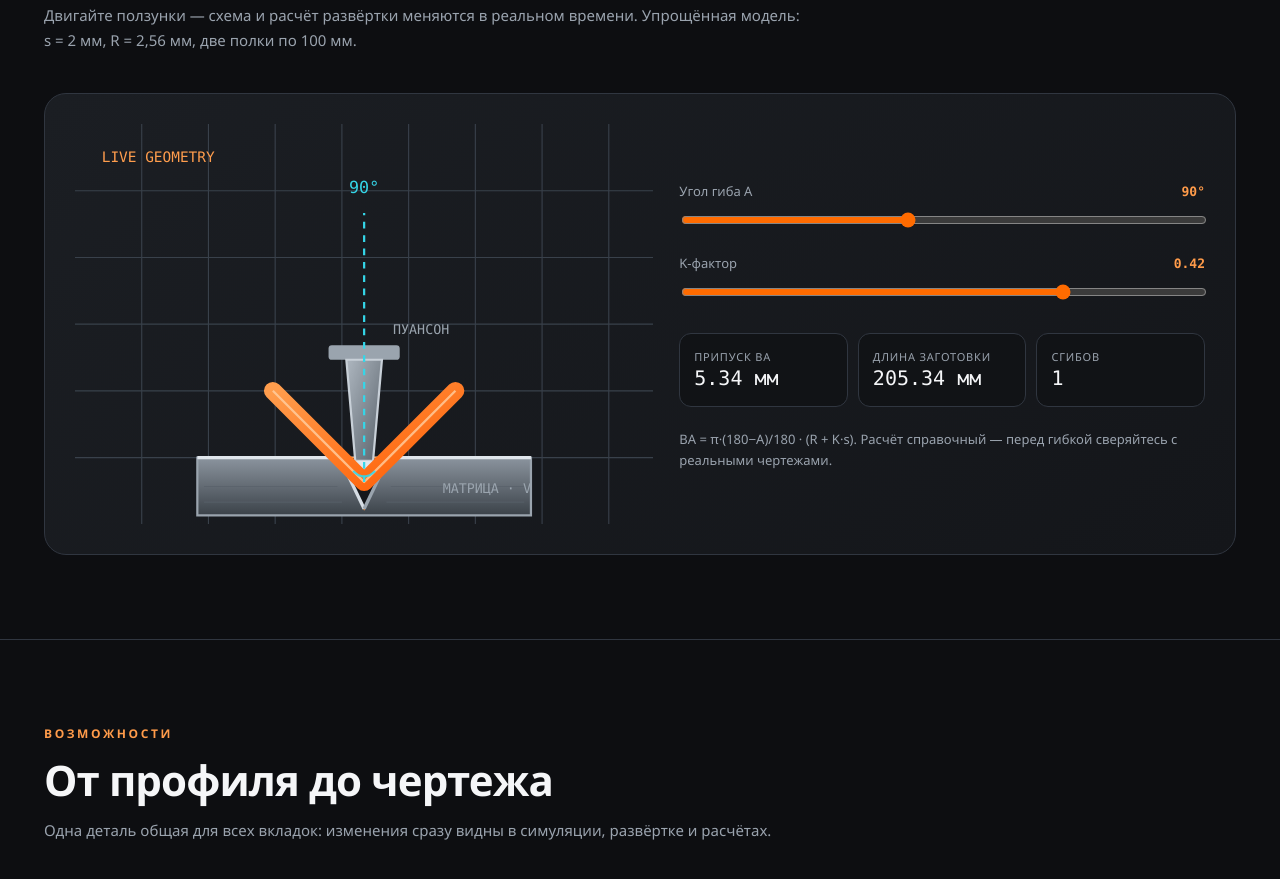
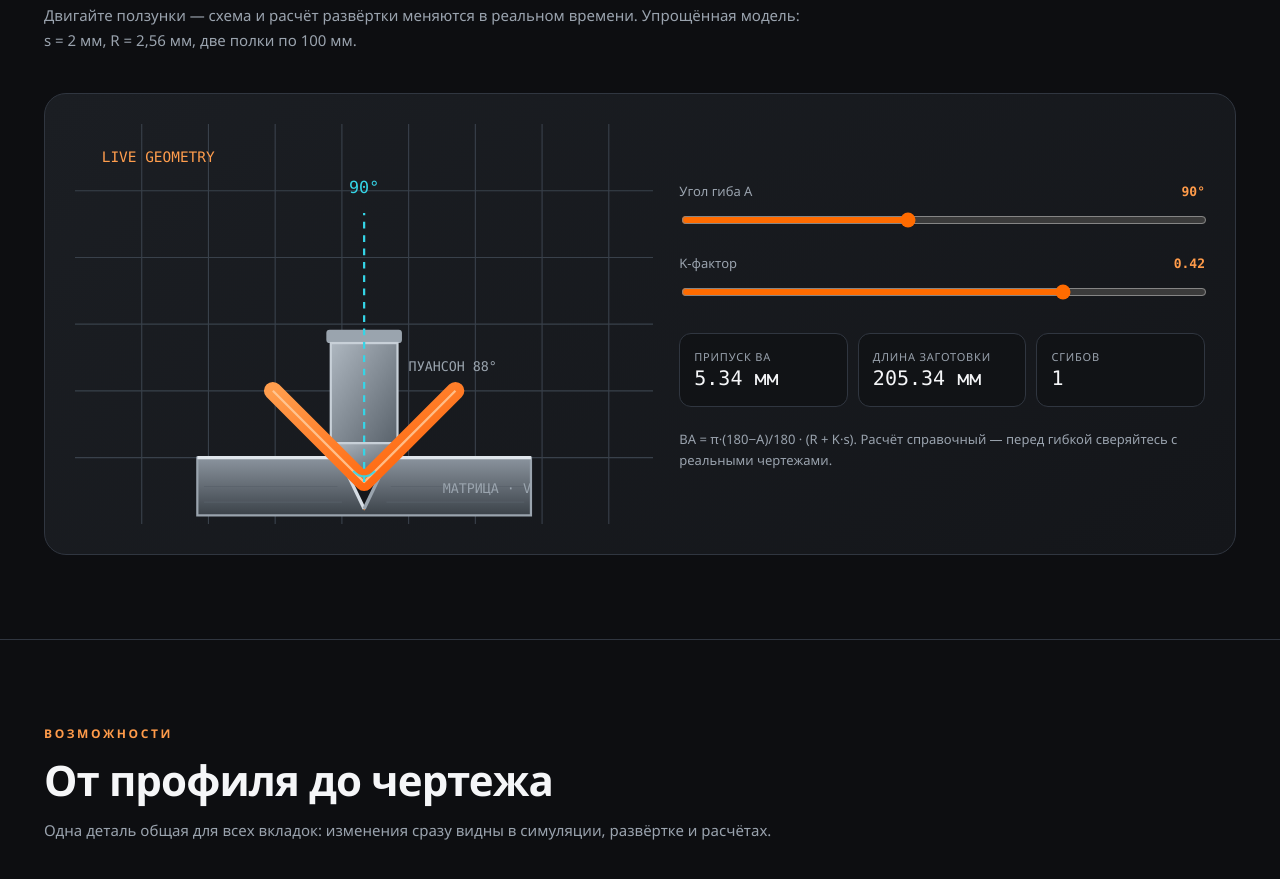
Before and after one commit to frikks/gibgib-sim, a plain HTML site: page index.html in a window 1280 px wide. Shown: the part 1659-2538 px from the top of the page. Drawn offline with Linux system fonts and the light colour scheme; no server answers.

Commit message:
pages: стандартный пуансон 88° в лаборатории гибки

```diff
--- a/index.html
+++ b/index.html
@@ -253,10 +253,12 @@ footer{border-top:1px solid var(--line);padding:28px 0;color:var(--muted);font-s
       <text x="410" y="332" fill="#9aa4ae" font-size="12" font-family="Consolas,monospace" text-anchor="end">МАТРИЦА · V</text>
       <!-- пуансон: клин с держателем, опускается при гибке -->
       <g id="punch">
-        <rect x="228" y="182" width="64" height="13" rx="3" fill="#9aa4ae"/>
-        <path d="M244 195 H276 L268 286 H252 Z" fill="url(#punchSteel)" stroke="#c8d0d8" stroke-width="2"/>
-        <path d="M252 286 H268 L265 297 H255 Z" fill="#e0e6ec"/>
-        <text x="286" y="172" fill="#9aa4ae" font-size="12" font-family="Consolas,monospace">ПУАНСОН</text>
+        <!-- Стандартный пуансон 88° с плоским носиком и скруглением R -->
+        <rect x="226" y="168" width="68" height="12" rx="3" fill="#9aa4ae"/>
+        <rect x="230" y="180" width="60" height="90" fill="url(#punchSteel)" stroke="#c8d0d8" stroke-width="2"/>
+        <path d="M230 270 L257 297 H263 L290 270 Z" fill="url(#punchSteel)" stroke="#c8d0d8" stroke-width="2"/>
+        <path d="M257 297 Q260 301 263 297" fill="none" stroke="#e0e6ec" stroke-width="2"/>
+        <text x="300" y="205" fill="#9aa4ae" font-size="12" font-family="Consolas,monospace">ПУАНСОН 88°</text>
       </g>
       <!-- лист в V-канавке -->
       <polyline id="sheet" points="178,240 238,300 260,322 282,300 342,240" fill="none" stroke="url(#sh)" stroke-width="16" stroke-linejoin="round" stroke-linecap="round"/>
```
